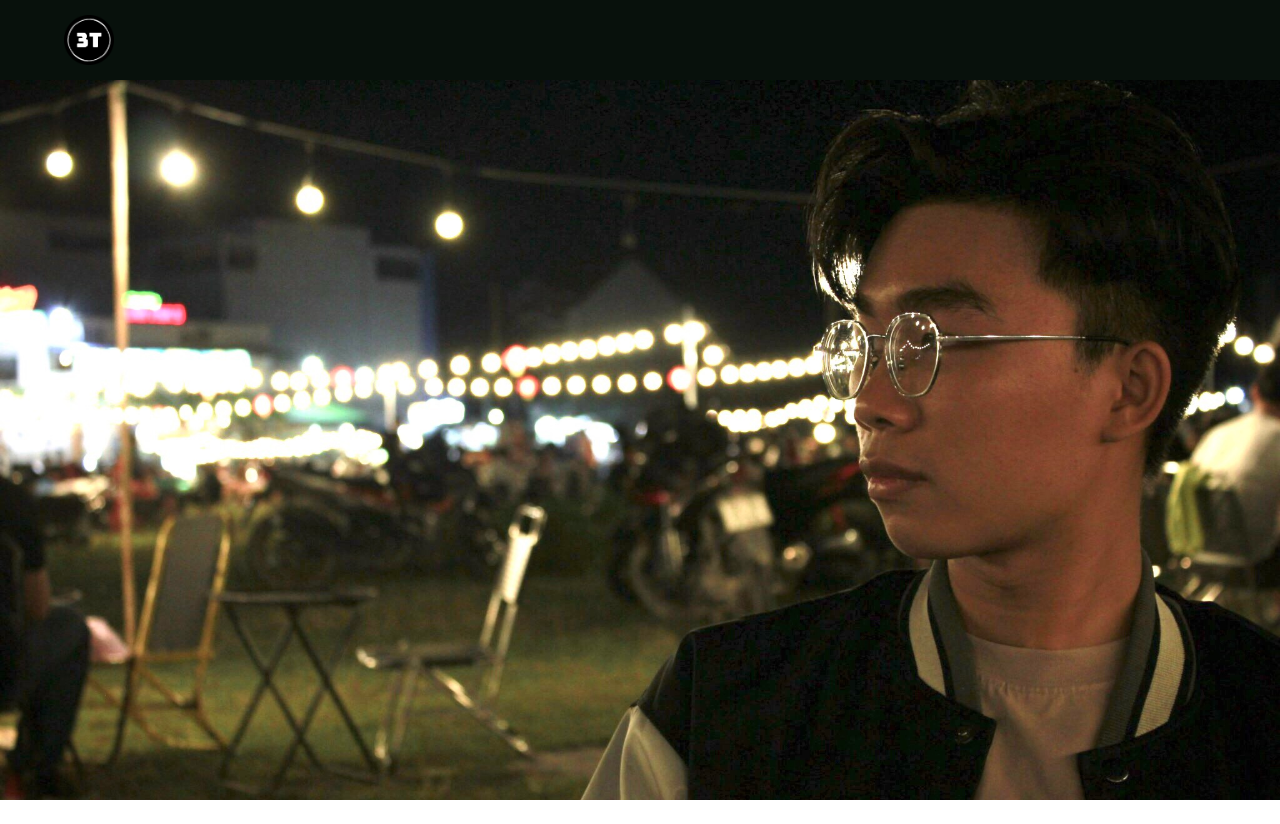
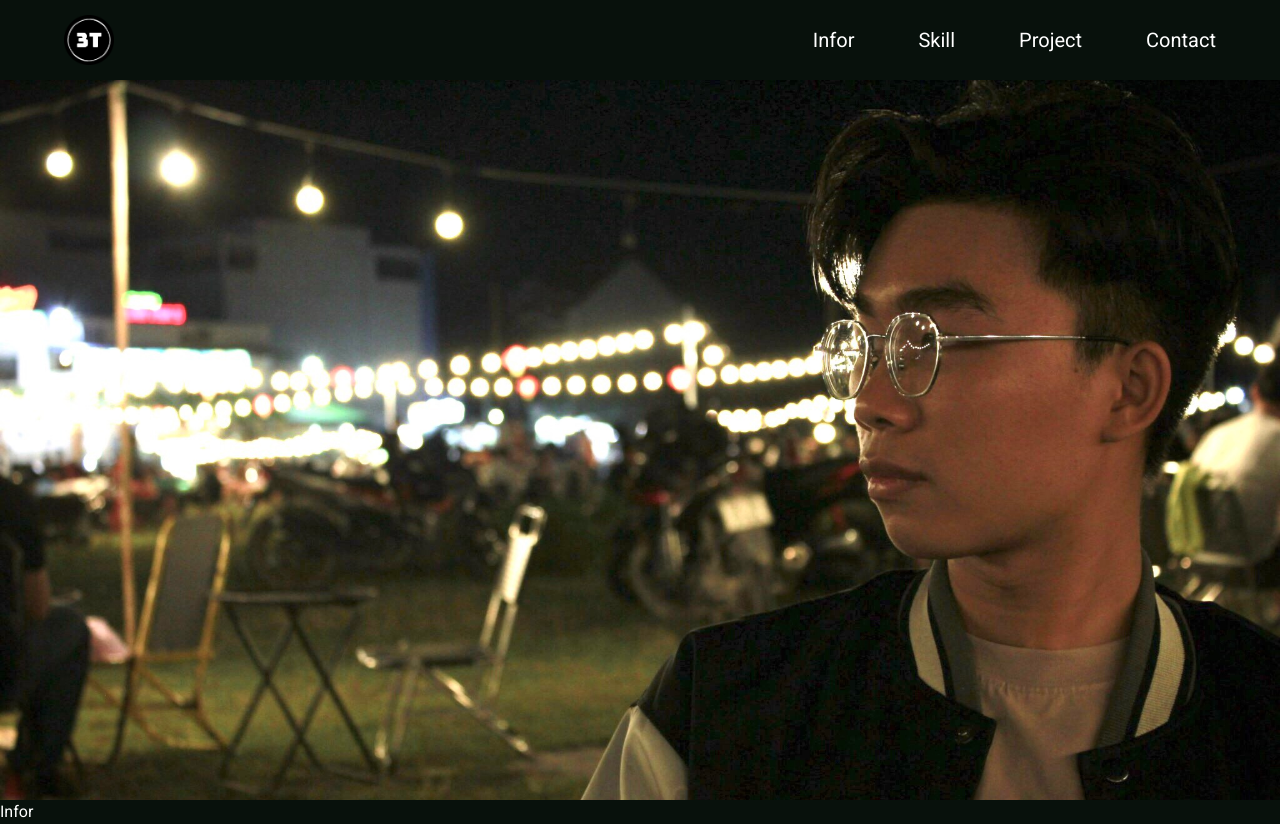
Before and after one commit to TriTran789/portfolio, a Next.js app: page / in a window 1280 px wide. Before the commit the page ends 800 px from the top, so only its background shows below. Built offline with nearby package versions, Linux system fonts and the light colour scheme.

Commit message:
complete introduce

```diff
--- a/app/globals.css
+++ b/app/globals.css
@@ -1,3 +1,7 @@
 @tailwind base;
 @tailwind components;
 @tailwind utilities;
+
+html {
+    scroll-behavior: smooth;
+}
--- a/app/layout.tsx
+++ b/app/layout.tsx
@@ -20,7 +20,7 @@ export default function RootLayout({
 }>) {
   return (
     <html lang="en">
-      <body className={`${roboto.variable} font-sans`}>{children}</body>
+      <body className={`${roboto.variable} font-sans relative`}>{children}</body>
     </html>
   );
 }
--- a/app/page.tsx
+++ b/app/page.tsx
@@ -1,5 +1,6 @@
 import Header from "@/components/Header";
 import Hero from "@/components/Hero";
+import Infor from "@/components/Infor";
 import Introduction from "@/components/Introduction";
 
 export default function Home() {
@@ -9,6 +10,7 @@ export default function Home() {
         <Header />
         <Hero />
       </Introduction>
+      <Infor />
     </>
   );
 }
--- a/components/Header.tsx
+++ b/components/Header.tsx
@@ -3,10 +3,16 @@ import Link from "next/link";
 
 const Header = () => {
   return (
-    <div className="h-20 bg-[#08110c] shadow-sm shadow-white px-16 flex items-center">
+    <div className="h-20 bg-[#08110c] shadow-sm px-4 sm:px-8 md:px-16 flex items-center justify-between sticky top-0">
       <Link href="/">
         <Image src="/logo.png" alt="Logo" width={50} height={50} />
       </Link>
+      <div className="text-white md:text-xl flex gap-6 sm:gap-10 lg:gap-16">
+        <a href="#infor">Infor</a>
+        <a>Skill</a>
+        <a>Project</a>
+        <a>Contact</a>
+      </div>
     </div>
   );
 };
--- a/components/Hero.tsx
+++ b/components/Hero.tsx
@@ -2,7 +2,7 @@ const Hero = () => {
   return (
     <div
       style={{ backgroundImage: "url('/images/hero.jpg')" }}
-      className="bg-right-top bg-cover h-96 sm:h-[420px] md:flex-1"
+      className="bg-right-top bg-cover h-96 flex-0 sm:h-[420px] md:flex-1"
     >
 
     </div>
--- /dev/null
+++ b/components/Infor.tsx
@@ -0,0 +1,7 @@
+const Infor = () => {
+  return (
+    <div id="infor" className="bg-[#08110c] text-white">Infor</div>
+  )
+}
+
+export default Infor
--- a/components/Introduction.tsx
+++ b/components/Introduction.tsx
@@ -1,7 +1,7 @@
 import React from "react";
 
 const Introduction = ({ children }: { children: React.ReactNode }) => {
-  return <div className="h-screen flex flex-col">{children}</div>;
+  return <div className="h-auto lg:h-screen flex flex-col">{children}</div>;
 };
 
 export default Introduction;
```
